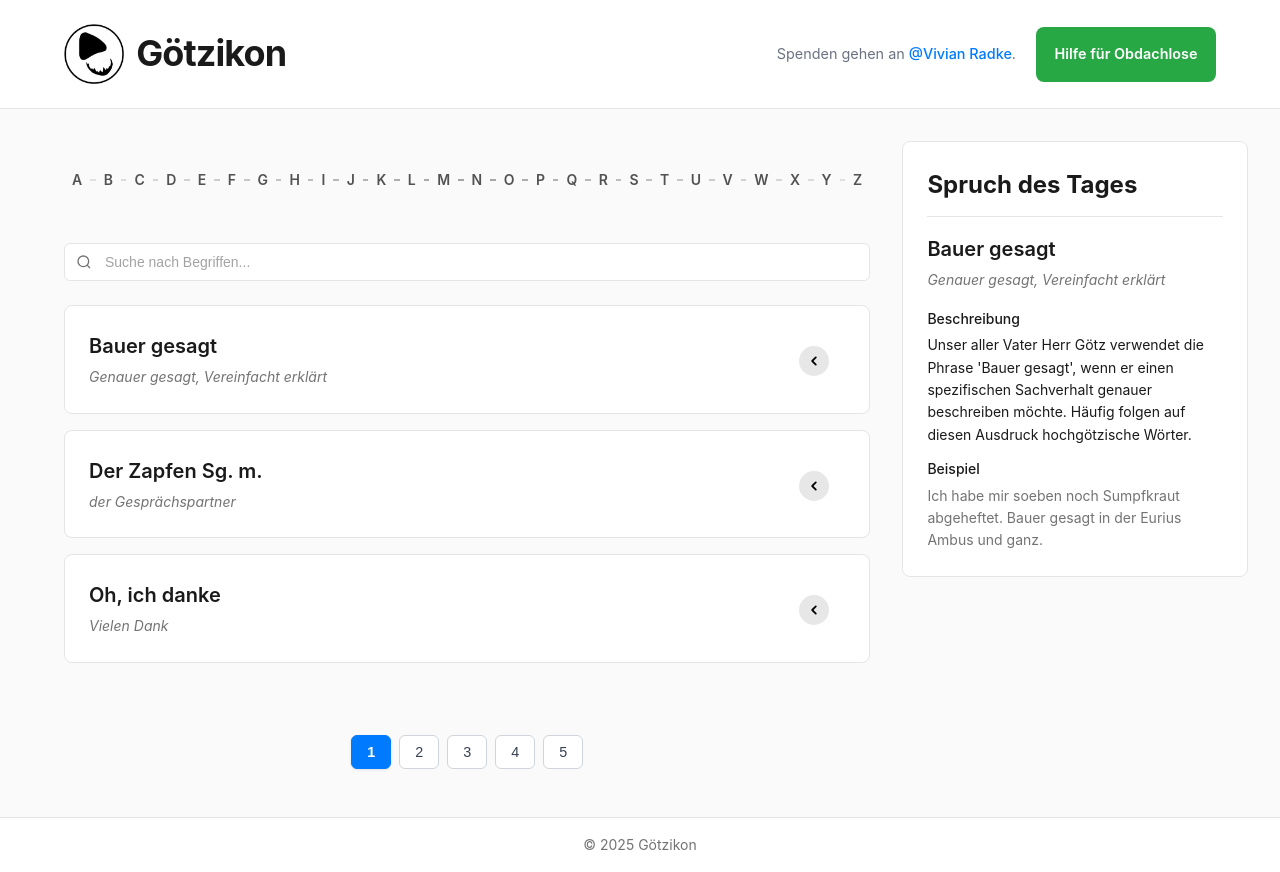
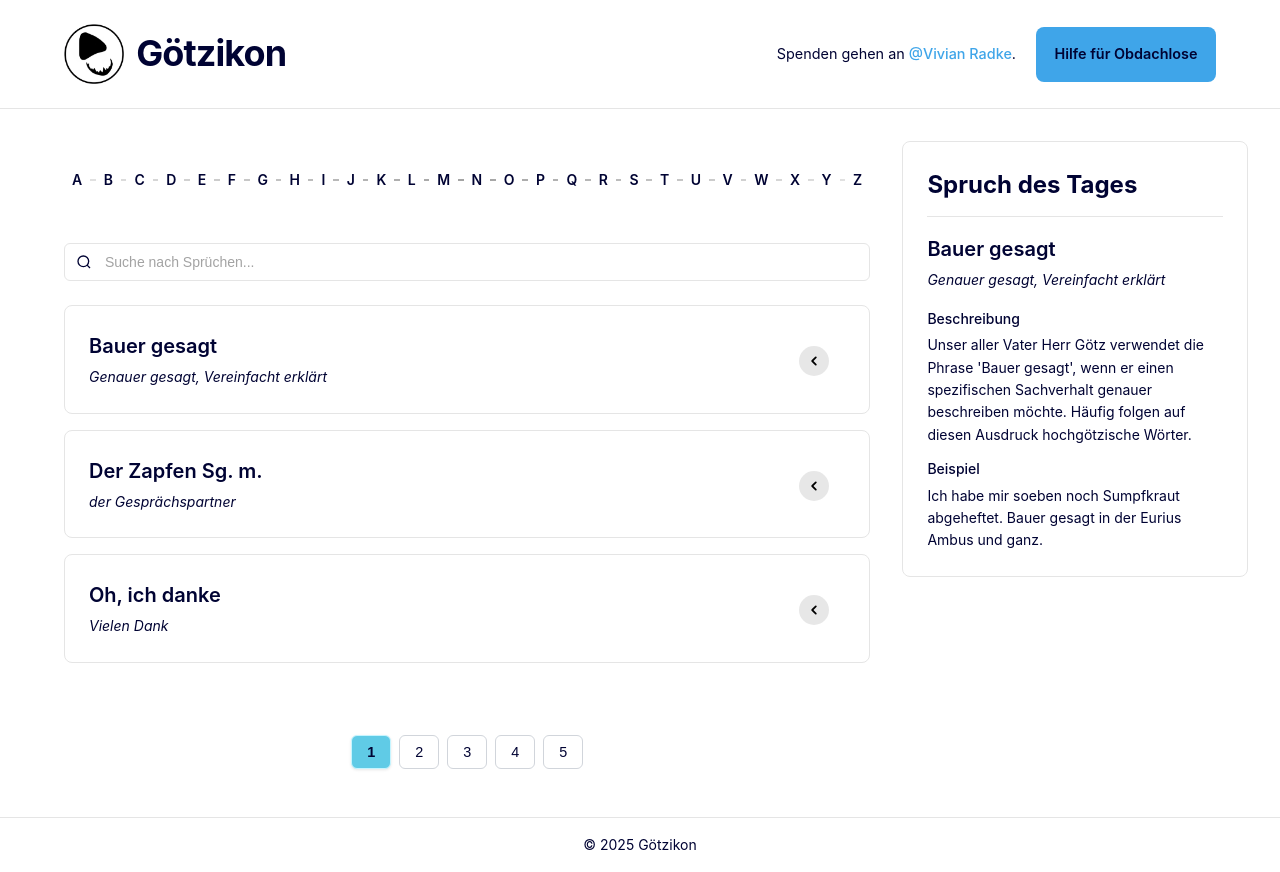
Before and after one commit to AaronGSM5/goetzikon, a React (Vite) app: page / in a window 1280 px wide. Built offline with nearby package versions, Linux system fonts and the light colour scheme.

Commit message:
unified text color

```diff
--- a/src/pages/Home.jsx
+++ b/src/pages/Home.jsx
@@ -2,6 +2,7 @@ import { useState, useEffect } from "react";
 import "../styles/lexicon.css";
 import "../styles/header.css";
 import "../styles/responsive.css";
+import "../styles/global.css";
 import entries from "../data/entries.json";
 
 import Header from "../components/Header";
@@ -91,7 +92,7 @@ export default function Page() {
             </div>
             <div className="search-container">
               <svg
-                className="search-icon"
+                className="search-icon text"
                 width="16"
                 height="16"
                 viewBox="0 0 24 24"
@@ -100,15 +101,15 @@ export default function Page() {
                 strokeWidth="2"
               >
                 {" "}
-                <circle cx="11" cy="11" r="8"></circle>{" "}
-                <path d="m21 21-4.35-4.35"></path>{" "}
+                <circle cx="11" cy="11" r="8" className="text"></circle>{" "}
+                <path d="m21 21-4.35-4.35" className="text"></path>{" "}
               </svg>
               <input
                 type="text"
-                placeholder="Suche nach Begriffen..."
+                placeholder="Suche nach Sprüchen..."
                 value={searchQuery}
                 onChange={(e) => setSearchQuery(e.target.value)}
-                className="search-input"
+                className="search-input text"
               />
             </div>
 
@@ -117,7 +118,7 @@ export default function Page() {
               {currentEntries.length > 0 ? (
                 currentEntries.map((entry) => <Entry entry={entry} />)
               ) : (
-                <div className="no-results">
+                <div className="no-results text">
                   <p>Keine Einträge gefunden.</p>
                 </div>
               )}
@@ -130,7 +131,7 @@ export default function Page() {
                     key={pageNumber}
                     onClick={() => setCurrentPage(pageNumber)}
                     className={`page-number ${currentPage === pageNumber ? "active" : ""
-                      }`}
+                      } text`}
                   >
                     {pageNumber}
                   </button>
@@ -148,7 +149,7 @@ export default function Page() {
       {/* Footer */}
       <footer className="lexicon-footer">
         <div className="footer-content">
-          <p className="copyright">&copy; 2025 Götzikon</p>
+          <p className="copyright text">&copy; 2025 Götzikon</p>
         </div>
       </footer>
     </div>
--- /dev/null
+++ b/src/styles/global.css
@@ -0,0 +1,26 @@
+body {
+  --custom-text-color: #000333;
+  --custom-background-color: #ffffff;
+  --custom-primary-color: #3fa5e9;
+  --custom-secundary-color: #60cbe6;
+  --custom-accent-color: #c7f5ff;
+  background-color: var(--custom-background-color);
+}
+
+.primary {
+  background-color: var(--custom-primary-color);
+}
+
+.secundary {
+  background-color: var(--custom-secundary-color);
+}
+
+.accent {
+  background-color: var(--custom-accent-color);
+}
+
+/* --text: #000333;
+--background: #cde2ee;
+--primary: #3fa5e9;
+--secondary: #60cbe6;
+--accent: #c7f5ff; */
--- a/src/styles/header.css
+++ b/src/styles/header.css
@@ -14,11 +14,10 @@
 
 .donation-info {
   font-size: 0.9rem;
-  color: #6b7280;
 }
 
 .info-link {
-  color: #007bff;
+  color: var(--custom-primary-color);
   text-decoration: none;
   font-weight: 500;
 }
@@ -28,8 +27,8 @@
 }
 
 .donation-button {
-  background-color: #28a745;
-  color: #ffffff;
+  color: var(--custom-text-color);
+  background-color: var(--custom-primary-color);
   font-weight: 600;
   font-size: 0.9rem;
   display: flex;
@@ -44,9 +43,7 @@
     background-color 0.2s ease-in-out,
 }
 
-.donation-button:hover {
-  background-color: #218838;
-}
+.donation-button:hover {}
 
 .button-svg-vis {
   width: 100px;
--- a/src/styles/lexicon.css
+++ b/src/styles/lexicon.css
@@ -9,8 +9,8 @@ body {
     -apple-system, BlinkMacSystemFont, "Segoe UI", "Roboto", "Oxygen", "Ubuntu",
     "Cantarell", sans-serif;
   line-height: 1.6;
-  color: #1a1a1a;
-  background-color: #fafafa;
+  color: var(--custom-text-color);
+  background-color: var(--custom-background-color);
 }
 
 .lexicon-container {
@@ -21,7 +21,7 @@ body {
 
 /* Header */
 .lexicon-header {
-  background-color: #ffffff;
+  background-color: var(--custom-background-color);
   border-bottom: 1px solid #e5e5e5;
 }
 
@@ -35,7 +35,7 @@ body {
   font-size: 2.25rem;
   font-weight: 700;
   letter-spacing: -0.025em;
-  color: #1a1a1a;
+  color: var(--custom-text-color);
   user-select: none;
 }
 
@@ -93,24 +93,24 @@ body {
 .timeline-letter {
   font-size: 0.875rem;
   font-weight: 600;
-  color: #525252;
+  color: var(--custom-text-color);
   cursor: pointer;
   transition: all 0.3s ease;
   user-select: none;
-  background-color: #fafafa;
+  background-color: var(--custom-background-color);
   padding: 0.25rem 0.5rem;
   z-index: 1;
 }
 
 .timeline-letter:hover {
-  color: #1a1a1a;
+  color: var(--custom-text-color);
   transform: translateY(-2px) scale(1.2);
 }
 
 .timeline-letter.active {
-  color: #1a1a1a;
+  color: var(--custom-text-color);
   font-weight: 700;
-  transform: translateY(-4px) scale(2);
+  transform: translateY(-4px) scale(1.5);
 }
 
 /* Search Bar */
@@ -123,7 +123,7 @@ body {
   left: 0.75rem;
   top: 50%;
   transform: translateY(-50%);
-  color: #737373;
+  color: var(--custom-text-color);
   pointer-events: none;
 }
 
@@ -133,8 +133,8 @@ body {
   font-size: 0.875rem;
   border: 1px solid #e5e5e5;
   border-radius: 0.375rem;
-  background-color: #ffffff;
-  color: #1a1a1a;
+  background-color: var(--custom-background-color);
+  color: var(--custom-text-color);
   outline: none;
   transition: border-color 0.2s;
 }
@@ -156,7 +156,7 @@ body {
 
 .entry-card {
   position: relative;
-  background-color: #ffffff;
+  background-color: var(--custom-background-color);
   border: 1px solid #e5e5e5;
   border-radius: 0.5rem;
   padding: 1.5rem;
@@ -176,7 +176,7 @@ body {
 .entry-phrase {
   font-size: 1.25rem;
   font-weight: 600;
-  color: #1a1a1a;
+  color: var(--custom-text-color);
   user-select: none;
 }
 
@@ -207,12 +207,12 @@ body {
 .entry-translation {
   font-size: 0.875rem;
   font-style: italic;
-  color: #737373;
+  color: var(--custom-text-color);
   user-select: none;
 }
 
 .entry-description {
-  color: #1a1a1a;
+  color: var(--custom-text-color);
   line-height: 1.6;
   user-select: none;
 }
@@ -224,7 +224,7 @@ body {
 
 .entry-example {
   font-size: 0.875rem;
-  color: #737373;
+  color: var(--custom-text-color);
   user-select: none;
 }
 
@@ -234,12 +234,12 @@ body {
 }
 
 .no-results {
-  background-color: #ffffff;
+  background-color: var(--custom-background-color);
   border: 1px solid #e5e5e5;
   border-radius: 0.5rem;
   padding: 3rem;
   text-align: center;
-  color: #737373;
+  color: var(--custom-text-color);
 }
 
 .right-section {
@@ -247,7 +247,7 @@ body {
 }
 
 .word-of-day-card {
-  background-color: #ffffff;
+  background-color: var(--custom-background-color);
   border: 1px solid #e5e5e5;
   border-radius: 0.5rem;
   padding: 1.5rem;
@@ -261,7 +261,7 @@ body {
 .word-of-day-title {
   font-size: 1.5rem;
   font-weight: 700;
-  color: #1a1a1a;
+  color: var(--custom-text-color);
   padding-bottom: 0.75rem;
   border-bottom: 1px solid #e5e5e5;
 }
@@ -281,13 +281,13 @@ body {
 .word-phrase {
   font-size: 1.25rem;
   font-weight: 600;
-  color: #1a1a1a;
+  color: var(--custom-text-color);
 }
 
 .word-translation {
   font-size: 0.875rem;
   font-style: italic;
-  color: #737373;
+  color: var(--custom-text-color);
 }
 
 .word-details {
@@ -305,21 +305,21 @@ body {
 .section-title {
   font-size: 0.875rem;
   font-weight: 500;
-  color: #1a1a1a;
+  color: var(--custom-text-color);
 }
 
 .section-text {
   font-size: 0.875rem;
   line-height: 1.6;
-  color: #1a1a1a;
+  color: var(--custom-text-color);
 }
 
 .example-text {
-  color: #737373;
+  color: var(--custom-text-color);
 }
 
 .lexicon-footer {
-  background-color: #ffffff;
+  background-color: var(--custom-background-color);
   border-top: 1px solid #e5e5e5;
   margin-top: auto;
 }
@@ -332,7 +332,7 @@ body {
 
 .copyright {
   font-size: 0.875rem;
-  color: #737373;
+  color: var(--custom-text-color);
   text-align: center;
 }
 
@@ -349,9 +349,9 @@ body {
 }
 
 .page-number {
-  background-color: #ffffff;
+  background-color: var(--custom-background-color);
   border: 1px solid #d1d5db;
-  color: #374151;
+  color: var(--custom-text-color);
   font-weight: 500;
   font-size: 0.9rem;
   min-width: 40px;
@@ -363,18 +363,18 @@ body {
 }
 
 .page-number:hover {
-  background-color: #f3f4f6;
+  background-color: var(--custom-background-color);
   border-color: #9ca3af;
 }
 
 .page-number.active {
-  background-color: #007bff;
-  color: #ffffff;
-  border-color: #007bff;
+  background-color: var(--custom-secundary-color);
+  color: var(--custom-text-color);
+  border-color: var(--custom-accent-color);
   font-weight: 700;
   box-shadow: 0 1px 3px rgba(0, 0, 0, 0.1);
 }
 
 .page-number.active:hover {
-  background-color: #007bff;
+  background-color: var(--custom-primary-color);
 }
--- a/src/styles/responsive.css
+++ b/src/styles/responsive.css
@@ -41,7 +41,7 @@
     /* Verhindert, dass die Rückseite des Elements beim Drehen sichtbar ist */
     backface-visibility: hidden;
     /* Beispiel-Hintergrundfarbe */
-    color: white;
+    color: var(--custom-text-color);
   }
 
   /* Der Container für das SVG (Rückseite) */
@@ -49,8 +49,8 @@
     /* Dreht das SVG standardmäßig um 180 Grad, sodass es nicht sichtbar ist */
     transform: rotateX(180deg);
     /* Beispiel-Hintergrundfarbe */
-    background-color: #218838;
-    border-radius: 10px;
+    background-color: var(--custom-primary-color);
+    border-radius: 8px;
   }
 
   /* Flip-Effekt beim Hovern */
```
